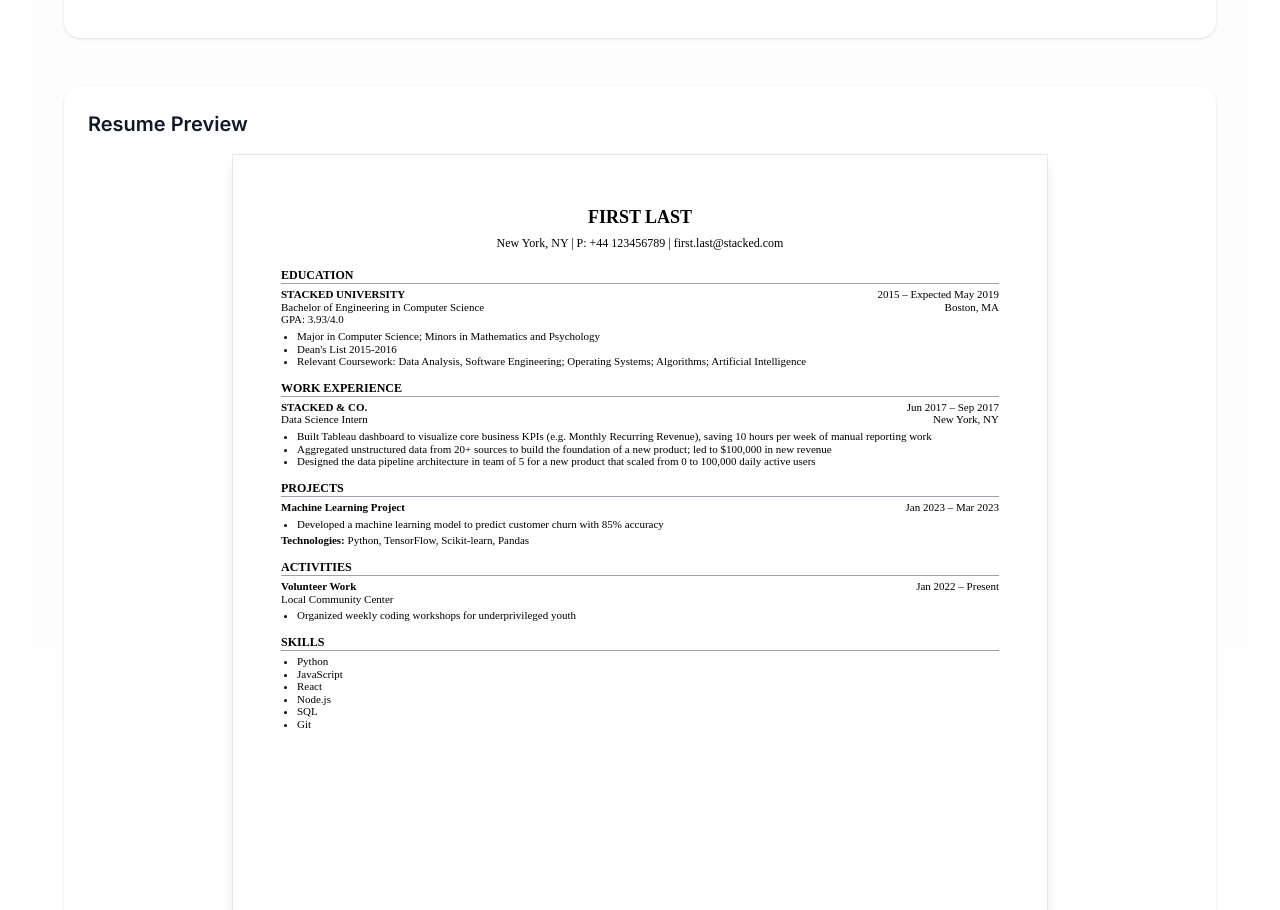
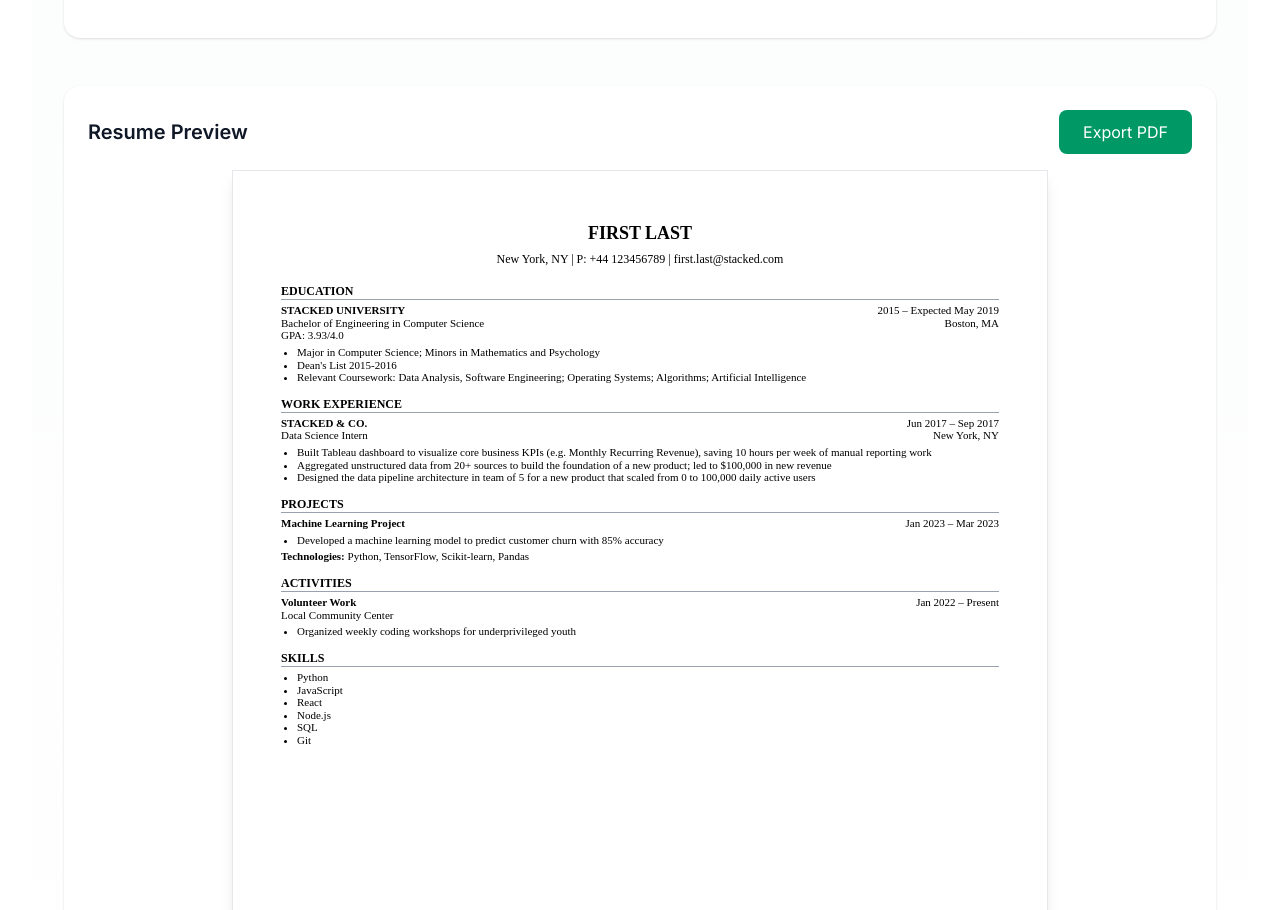
Before and after one commit to chailover/stacked, a Next.js app: page /tools/resume-builder in a window 1280 px wide. Shown: the part 1676-2586 px from the top of the page. Built offline with nearby package versions, Linux system fonts and the light colour scheme.

Commit message:
feat: add PDF export and toast notifications for PDF export success/error states

```diff
--- a/src/app/tools/resume-builder/page.tsx
+++ b/src/app/tools/resume-builder/page.tsx
@@ -1,6 +1,8 @@
 'use client';
 
 import { useState } from 'react';
+import html2canvas from 'html2canvas';
+import { jsPDF } from 'jspdf';
 
 interface PersonalInfo {
   firstName: string;
@@ -155,6 +157,9 @@ const ResumeBuilder = () => {
     'skills',
   ]);
 
+  const [isExporting, setIsExporting] = useState(false);
+  const [toast, setToast] = useState<{ message: string; type: 'success' | 'error' } | null>(null);
+
   const addCustomSection = () => {
     const newSection: CustomSection = {
       id: Date.now().toString(),
@@ -189,8 +194,72 @@ const ResumeBuilder = () => {
     };
   };
 
+  const showToast = (message: string, type: 'success' | 'error') => {
+    setToast({ message, type });
+    setTimeout(() => setToast(null), 3000);
+  };
+
+  const exportToPDF = async () => {
+    if (isExporting) return;
+    setIsExporting(true);
+
+    try {
+      const resumeElement = document.getElementById('resume-preview');
+      if (!resumeElement) {
+        throw new Error('Resume preview element not found');
+      }
+
+      // Create canvas with higher resolution
+      const canvas = await html2canvas(resumeElement, {
+        scale: 2,
+        useCORS: true,
+        logging: false,
+        backgroundColor: '#ffffff',
+        onclone: (clonedDoc) => {
+          const style = document.createElement('style');
+          style.textContent = `
+            @import url('https://fonts.googleapis.com/css2?family=EB+Garamond:wght@400;500;600&display=swap');
+          `;
+          clonedDoc.head.appendChild(style);
+        }
+      });
+
+      // Configure PDF
+      const pdf = new jsPDF({
+        orientation: 'portrait',
+        unit: 'in',
+        format: [8.5, 11]
+      });
+
+      const imgWidth = 7.5;
+      const imgHeight = (canvas.height * imgWidth) / canvas.width;
+      const xOffset = (8.5 - imgWidth) / 2;
+      const yOffset = 0.5;
+
+      pdf.addImage(canvas.toDataURL('image/png'), 'PNG', xOffset, yOffset, imgWidth, imgHeight);
+
+      const filename = `${personalInfo.firstName || 'resume'}_resume.pdf`;
+      pdf.save(filename);
+      showToast('Resume exported successfully!', 'success');
+    } catch (error) {
+      console.error('Error generating PDF:', error);
+      showToast('Failed to export resume. Please try again.', 'error');
+    } finally {
+      setIsExporting(false);
+    }
+  };
+
   return (
     <div className="min-h-screen bg-gradient-to-b from-gray-50 to-white dark:from-gray-900 dark:to-gray-800">
+      {/* Toast Notification */}
+      {toast && (
+        <div className={`fixed top-4 right-4 px-4 py-2 rounded-lg shadow-lg text-white ${
+          toast.type === 'success' ? 'bg-emerald-600' : 'bg-red-600'
+        }`}>
+          {toast.message}
+        </div>
+      )}
+
       {/* Hero Section */}
       <div className="relative overflow-hidden">
         <div className="absolute inset-0 bg-gradient-to-r from-emerald-500 to-emerald-600 opacity-10"></div>
@@ -1128,10 +1197,25 @@ const ResumeBuilder = () => {
         {/* Preview Section */}
         <div className="mt-12">
           <div className="bg-white dark:bg-gray-800 rounded-2xl shadow-sm hover:shadow-md transition-all duration-300 p-6">
-            <h2 className="text-xl font-semibold text-gray-900 dark:text-white mb-4">
-              Resume Preview
-            </h2>
+            <div className="flex justify-between items-center mb-4">
+              <h2 className="text-xl font-semibold text-gray-900 dark:text-white">
+                Resume Preview
+              </h2>
+              <button
+                onClick={exportToPDF}
+                disabled={isExporting}
+                className={`px-6 py-2.5 rounded-lg text-white transition-all duration-200 ${
+                  isExporting
+                    ? 'bg-gray-400 cursor-not-allowed'
+                    : 'bg-emerald-600 hover:bg-emerald-700'
+                }`}
+                title={isExporting ? "Exporting resume..." : "Export resume as PDF"}
+              >
+                {isExporting ? 'Exporting...' : 'Export PDF'}
+              </button>
+            </div>
             <div
+              id="resume-preview"
               className="bg-white shadow-lg mx-auto"
               style={{
                 maxWidth: '8.5in',
```
